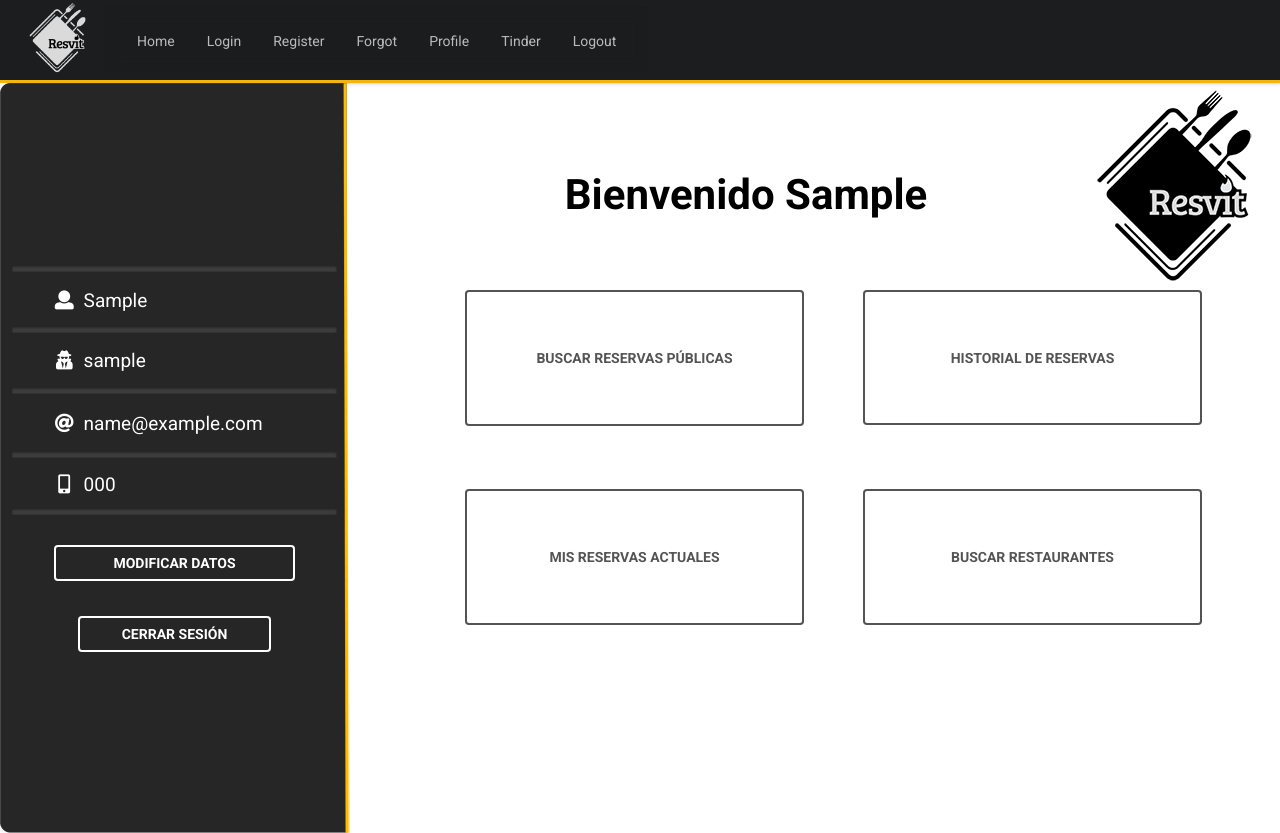
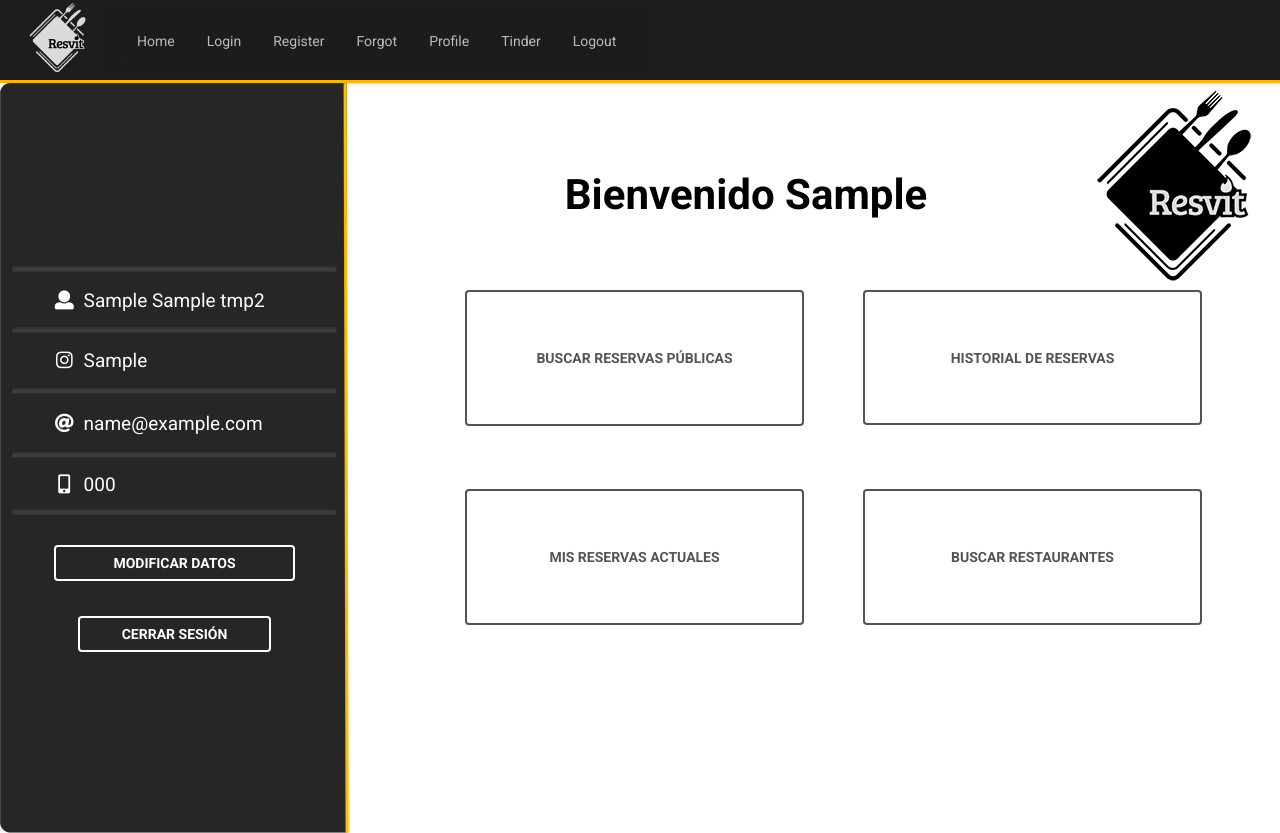
Before and after one commit to xavgar9/dinerUser, a Flask app: template templates/profile_view.html in a window 1280 px wide. Run offline with Flask 2, Linux system fonts and the light colour scheme; the template is opened without the code that fills it: values that come from a table or form of the project are taken from there, most other values are stand-ins (such as "Sample title", 1, 10 or a date in 2020); some libraries are stand-ins or nearby versions.

Commit message:
update front Profile

```diff
--- a/App.py
+++ b/App.py
@@ -318,7 +318,6 @@ def deleteDinerUserById(id):
     return redirect(url_for('Index'))   #redirect
 
 
-
 #Codigo tomado de: https://j2logo.com/tutorial-flask-leccion-4-login/
 @app.route('/login/', methods=['GET', 'POST'])
 def login():
@@ -375,6 +374,7 @@ def login():
                 if response["response"]==2:
                     PK_IdUser=response["content"]["id"]
                     userName=response["content"]["userName"]
+                    userType=response["content"]["userType"]
                     try:
                         """
                         print(len(password), password)
@@ -398,6 +398,7 @@ def login():
                             print(data)
                             data=data[0]
                             cur.close()
+                            print(data)
                             if len(data)!=0:
                                 print("DATA mayor a cero")
                                 session["PK_IdUser"]=data[0]
@@ -411,12 +412,19 @@ def login():
                                 session["telephone"]=data[8]
                                 session["infoProfile"]=data[10]
                                 session["igUser"]=data[11]
+                                session["email"]=email
                                 next_page = request.args.get('next')
-
+                                print(session)
                             next_page=None
                             if not next_page or url_parse(next_page).netloc != '':
                                 flash("Bienvenido "+ session["firstName"], "success")
-                                next_page = url_for('profile')
+                                #userType=3
+                                if userType==1:
+                                    next_page = url_for('profile')
+                                elif userType==2:
+                                    return redirect('http://181.50.100.167:3000/?id='+str(session["PK_IdUser"]))
+                                else:
+                                    return redirect('http://181.50.100.167:4001/Principal/?id='+str(session["PK_IdUser"])+'?pass='+str(password)+'?ciudad=2')
 
 
 
@@ -486,7 +494,6 @@ def login():
                                 except Exception as e:
                                     print("Erda", e)
                                 print(lista1)
-
 
 
 
@@ -642,16 +649,17 @@ def profile():
                 numDocument=request.form1['numDocument']
                 firstName=request.form1['firstname']
                 secondName=request.form1['secondname']
-                firstLastName=request.form1['firstLastname']
-                secondLastName=request.form1['secondLastname']
+                firstLastName=request.form1['firstlastname']
+                secondLastName=request.form1['secondlastname']
                 address=request.form1['address']
                 telephone=request.form1['telephone']
                 payMethod=request.form1['payMethod']
                 password=request.form1['password']
                 email=request.form1['email']
-                user=getUser("", "", "", "", "",password)
-                h1=hashlib.sha1(); h1.update(password1)
-                password=h1; password=str(pas.hexdigest())
+                instagram=request.form1['instagram']
+                #user=getUser("", "", "", "", "",password)
+                h1=hashlib.sha1(); h1.update(password)
+                password=h1; password=str(password.hexdigest())
 
                 url="http://"+IP+"/loginLaverde/"+str(email)+"/"+str(password) #esta url cambia por la de laverde
                 response=requests.get(url, params=None)
@@ -721,7 +729,8 @@ def profile():
                             if tmp["Response"]==2:
                                 tmp=tmp["Content"]
                                 individual=list()
-                                #print(tmp)
+                                print(tmp)
+                                print(restaurant)
                                 individual.append(str(tmp[0]["name"]))
                                 individual.append(str(restaurant["reservationDate"]))
                                 individual.append(str(restaurant["reservationHour"]))
--- a/forms.py
+++ b/forms.py
@@ -17,12 +17,12 @@ class EditForm(FlaskForm):
     name = StringField('First Name', validators=[DataRequired(), Length(max=64)], render_kw={"placeholder": "NOMBREw"})
     lastName = StringField('Last Name', validators=[DataRequired(), Length(max=31)], render_kw={"placeholder": "APELLIDOw"})
     email = StringField('Email', validators=[DataRequired(), Email()], render_kw={"placeholder": "CORREO ELECTRONICOw"})
-    userName = StringField('UserName', validators=[DataRequired(), Length(max=15)], render_kw={"placeholder": "NOMBRE DE USUARIOw"})
+    instagram = StringField('Instagram', validators=[DataRequired(), Length(max=15)], render_kw={"placeholder": "INSTAGRAMw"})
     numDocument = StringField('numDocument', validators=[DataRequired(), Length(max=20)], render_kw={"placeholder": "NUMERO DE DOCUMENTOw"})
     telephone = StringField('Telephone', validators=[DataRequired(), Length(max=20)], render_kw={"placeholder": "TELEFONOw"})
     address = StringField('Address', validators=[DataRequired(), Length(max=20)], render_kw={"placeholder": "DIRECCIONw"})
     password = PasswordField('Password', validators=[DataRequired()], render_kw={"placeholder": "CONTRASENAw"})
-    submit1 = SubmitField('Edit')
+    submit = SubmitField('Editar')
 
 class PasswordForm(FlaskForm):
     password1 = PasswordField('Password1', validators=[DataRequired()], render_kw={"placeholder": "CONTRASENA ANTIGUA"})
--- a/templates/profile_view.html
+++ b/templates/profile_view.html
@@ -18,12 +18,12 @@
     </div>
     <div id="pJuanitaPerez">
         <p style="font-family:Roboto;color:white;font-size: 19px">
-            <i class="user icon"></i> {{tmp2.firstName}}
+            <i class="user icon"></i> {{tmp2.firstName}} {{tmp2.secondName}}
         </p>
     </div>
     <div id="pIngdeRequisitos">
         <p style="font-family:Roboto;color:white;font-size: 19px">
-            <i class="user secret icon"></i> {{tmp2.userName}}
+            <i class="instagram icon"></i> {{tmp2.igUser}}
         </p>
     </div>
     <div id="pjuanitarequiml">
@@ -69,14 +69,14 @@
                         <div class="field">
                             <label>Nombre</label>
                             <div class="ui left icon input">
-                                {{form1.name(value=tmp2.firstName)}}
+                                {{form1.name(value=tmp2.firstName+' '+tmp2.secondName)}}
                                 <i class="user icon"></i>
                             </div>
                         </div>
                         <div class="field">
                             <label>Apellido</label>
                             <div class="ui left icon input">
-                                {{form1.lastName(value=tmp2.firtsLastName)}}
+                                {{form1.lastName(value=tmp2.firstLastName+' '+tmp2.secondLastName)}}
                                 <i class="user secret icon"></i>
                             </div>
                         </div>
@@ -89,11 +89,11 @@
                         </div>
                     </div>
                     <div class="three fields">
-                        <div class="disabled field">
-                            <label>Nombre de Usuario</label>
+                        <div class="field">
+                            <label>Instagram</label>
                             <div class="ui left icon input">
-                                {{form1.userName(value=tmp2.userName)}}
-                                <i class="user circle secret icon"></i>
+                                {{form1.instagram(value=tmp2.igUser)}}
+                                <i class="instagram icon"></i>
                             </div>
                         </div>
                         <div class="field">
@@ -172,7 +172,7 @@
                 </div>
             </div>
             <div class="actions">
-                {{ form1.submit1() }}
+                {{ form1.submit() }}
                 <div class="ui red cancel button">Cancelar</div>
             </div>
         </div>
@@ -404,7 +404,7 @@
     (function($) {
         $(window).on('load', function() {
             $.instagramFeed({
-                'username': 'xavgar9',
+                'username': 'tmp2.igUser',
                 'container': "#instagram-feedpw",
                 'display_profile': true,
                 'display_biography': false,
```
Also changed, not shown: 1 other file.
